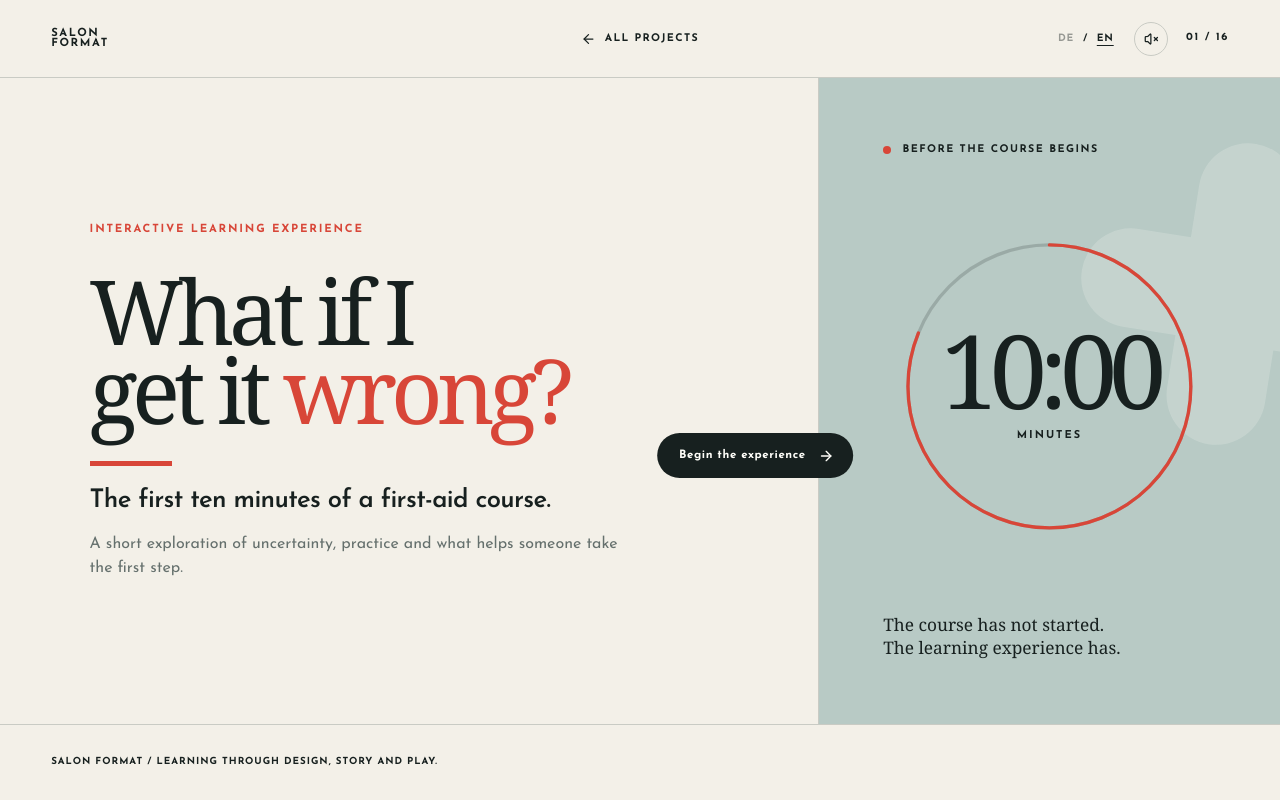
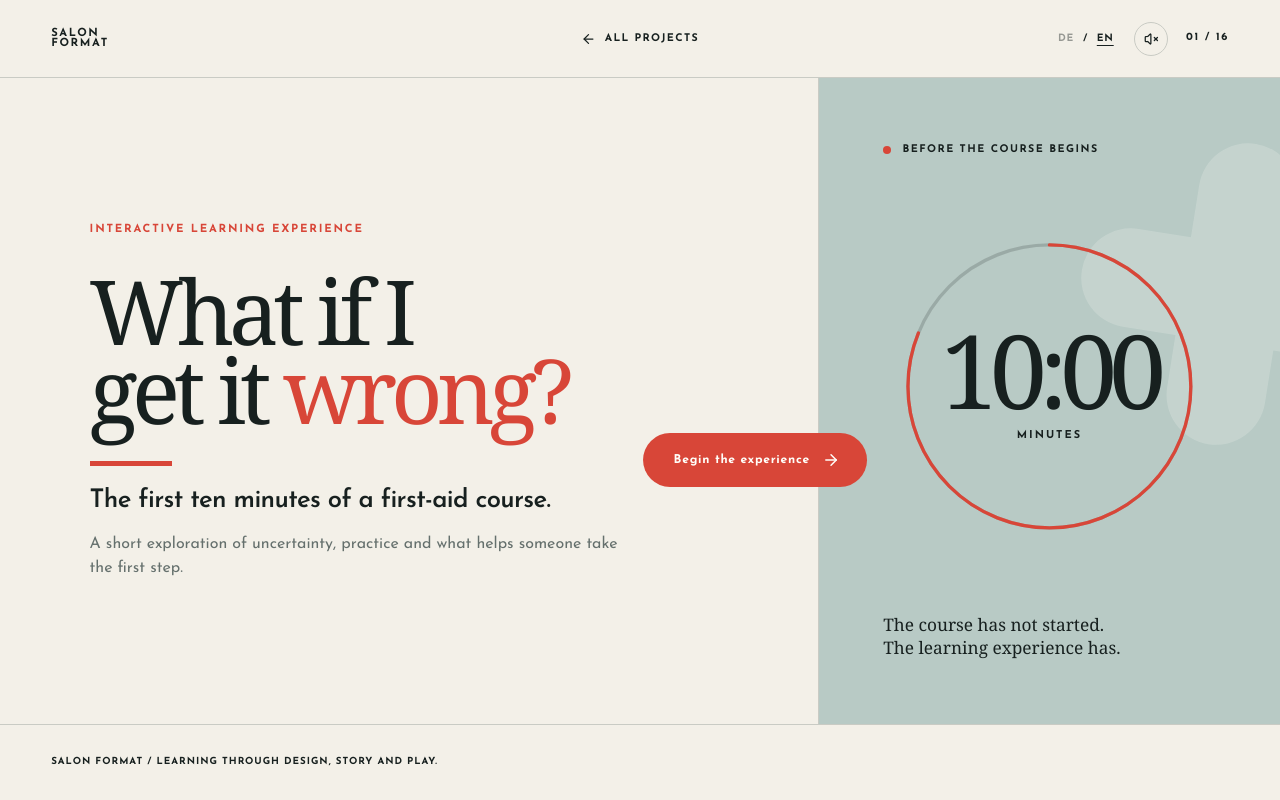
Before and after one commit to salonformat/learning-experience-medizin, a React (Vite) app: page / in a window 1280 px wide. Built offline with nearby package versions, Linux system fonts and the light colour scheme; a web font is replaced by a local one.

Commit message:
Polish cover illustration and navigation

```diff
--- a/app/globals.css
+++ b/app/globals.css
@@ -86,6 +86,9 @@ h1 em { color: var(--red); font-style: normal; }
 .begin-button { display: inline-flex; align-items: center; gap: .75rem; height: 45px; padding: 0 1.2rem 0 1.35rem; border: 0; border-radius: 999px; background: var(--ink); color: var(--white); font-size: .72rem; font-weight: 700; letter-spacing: .05em; cursor: pointer; }
 .begin-button:hover { background: var(--red); }
 .begin-button svg { width: 16px; }
+.is-cover .begin-button { height: 54px; padding: 0 1.7rem 0 1.9rem; background: var(--red); color: var(--white); font-size: .76rem; letter-spacing: .06em; }
+.is-cover .begin-button:hover { background: var(--red-dark); }
+.is-cover .begin-button svg { width: 18px; }
 .progress-line { justify-self: end; width: min(100%, 320px); height: 4px; background: #d4d5ce; }
 .progress-line span { display: block; width: 6.25%; height: 100%; background: var(--red); }
 
```
